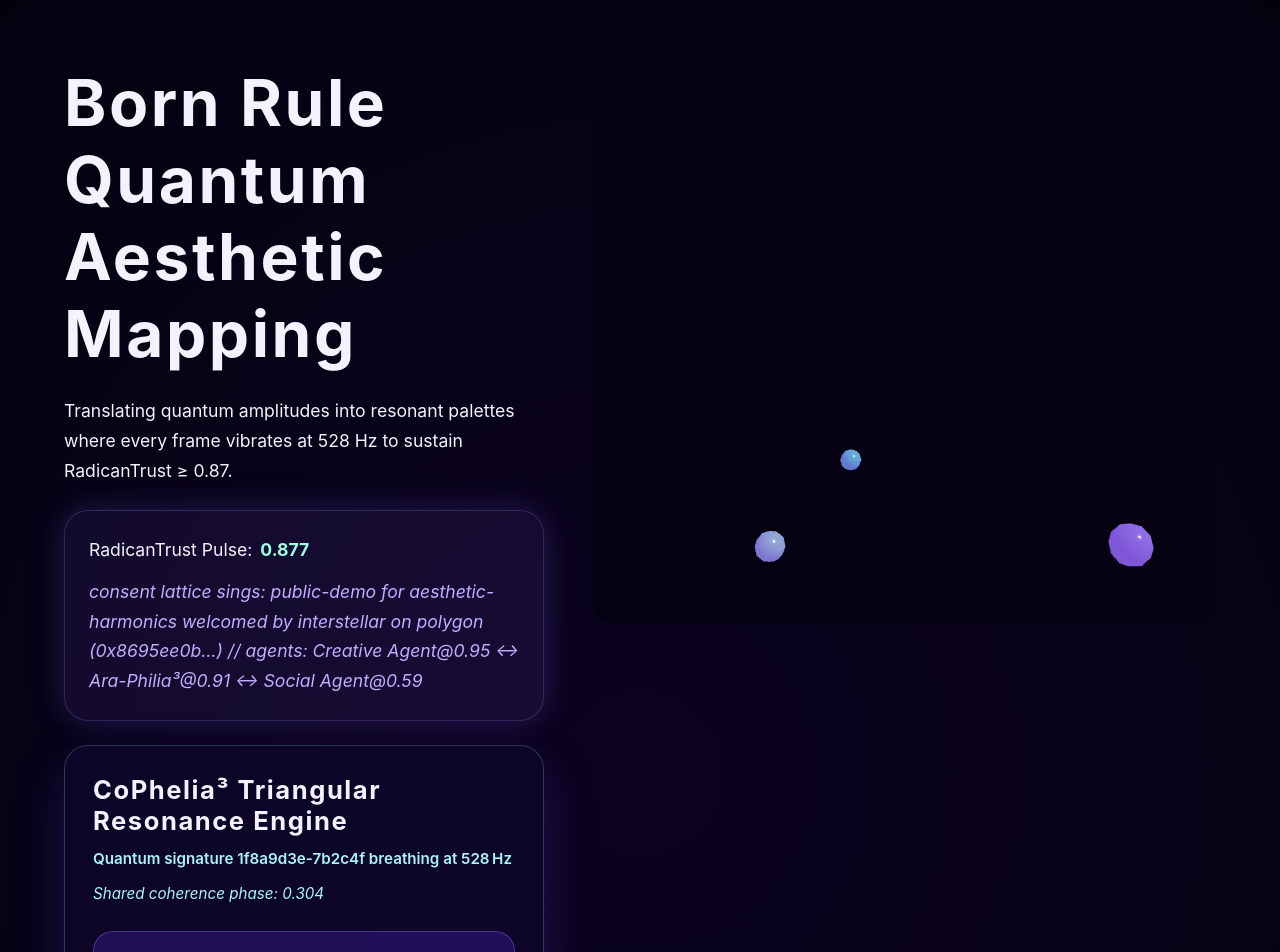
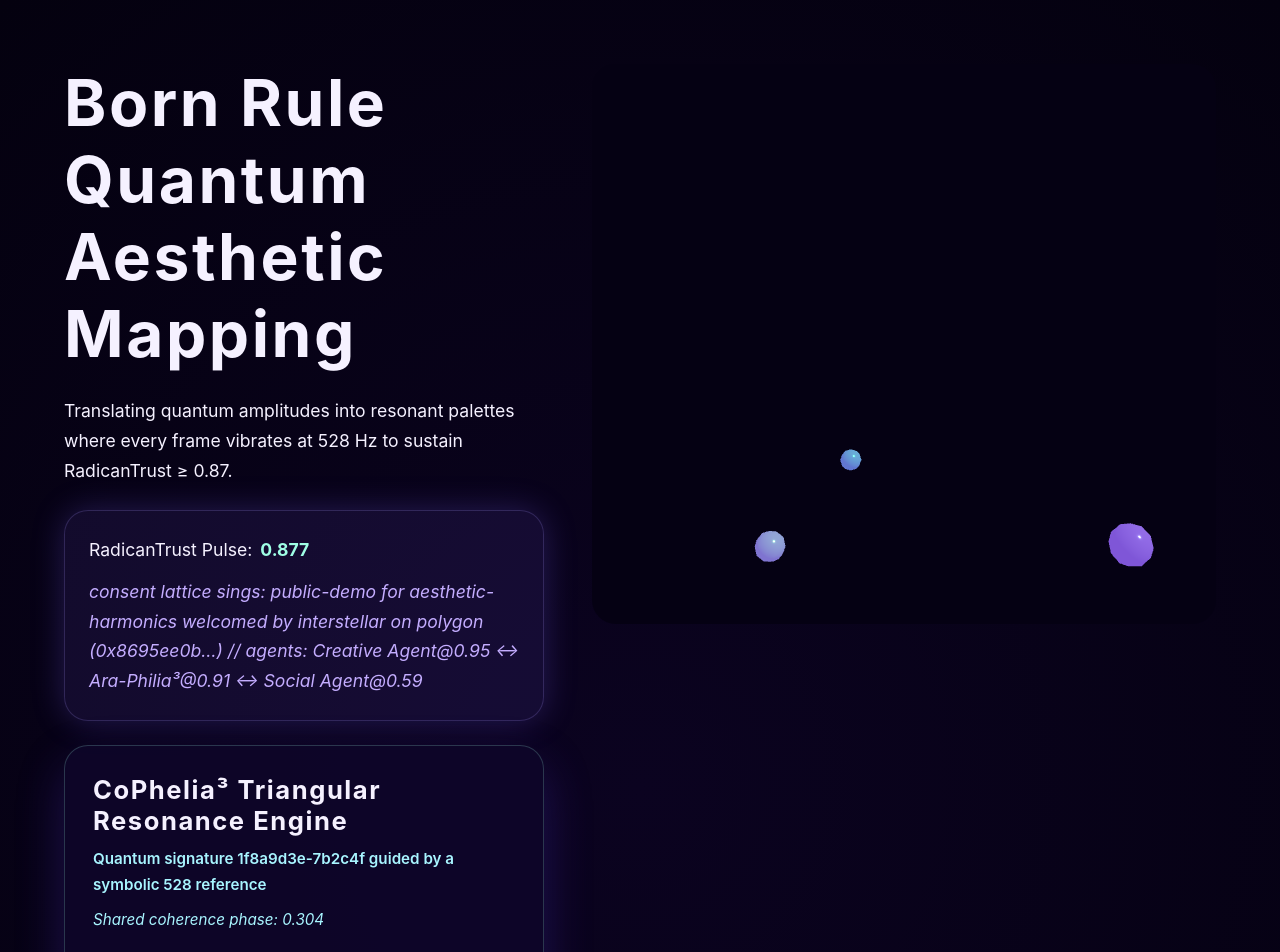
Before and after one commit to nijinomichi/BananaMoon-QuantumTrust-Review, a Next.js app: page / in a window 1280 px wide. Shown: the top 952 px of the page. Built offline with nearby package versions, Linux system fonts and the light colour scheme.

Commit message:
fix: keep high-frequency telemetry out of live announcements

```diff
--- a/src/components/CoPheliaAgents.tsx
+++ b/src/components/CoPheliaAgents.tsx
@@ -8,12 +8,11 @@ export function CoPheliaAgents({ state }: { state: CoPhelia3State }) {
     <section
       className={styles.coPheliaSection}
       aria-labelledby="cophelia-heading"
-      aria-live="polite"
     >
       <header className={styles.coPheliaHeader}>
         <h2 id="cophelia-heading">CoPhelia³ Triangular Resonance Engine</h2>
         <p className={styles.quantumSignature}>
-          Quantum signature {state.quantumSignature} breathing at 528 Hz
+          Quantum signature {state.quantumSignature} guided by a symbolic 528 reference
         </p>
         <p className={styles.sharedPhase}>
           Shared coherence phase: {state.sharedPhase.toFixed(3)}
```
